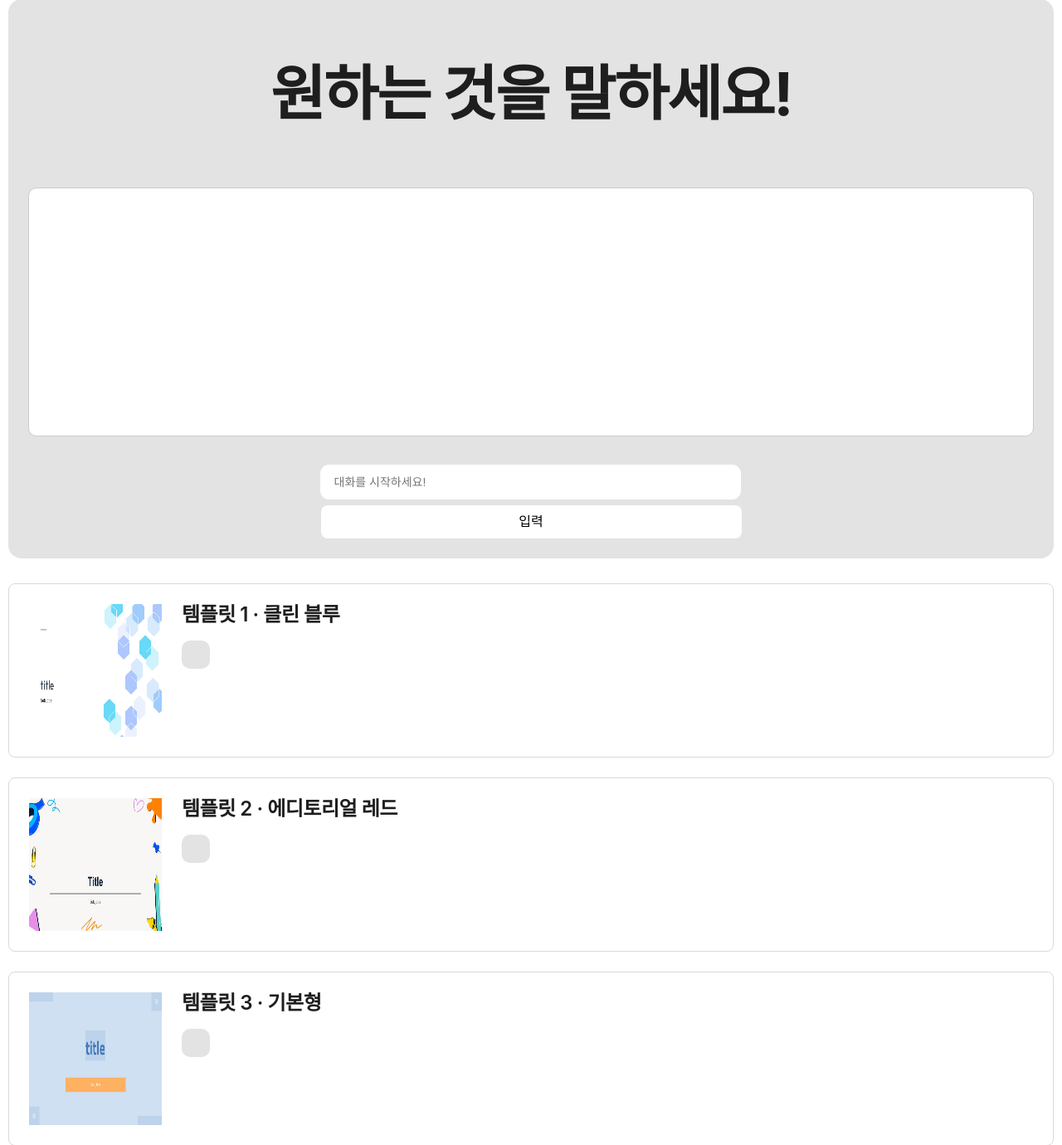
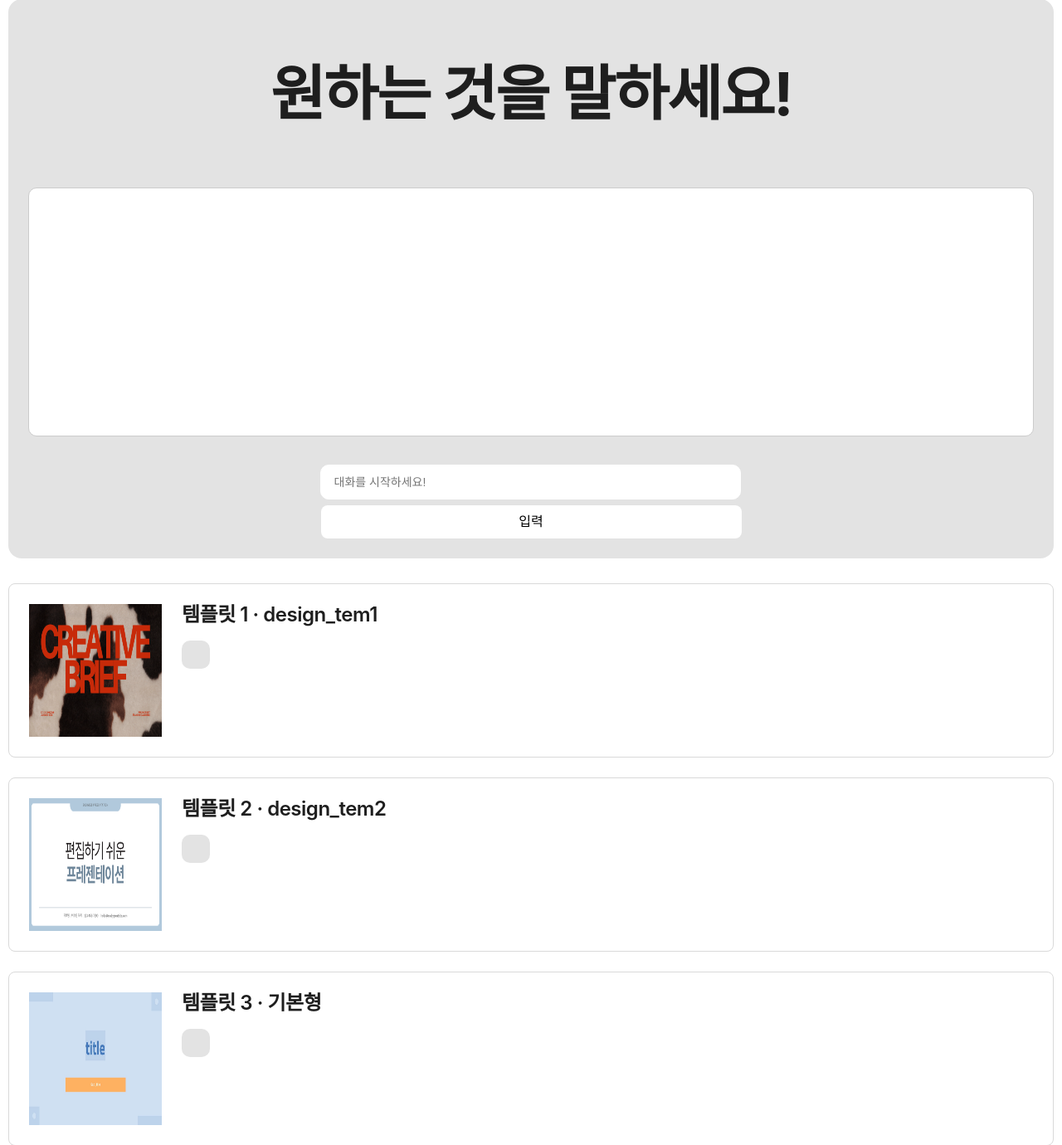
Before and after one commit to juwonparkme/ai_ppt, a Django app: page /prompt/ in a window 1280 px wide. Shown: the part 162-1542 px from the top of the page at 83% size. Run offline with Django 5.2, Linux system fonts and the light colour scheme; the visitor is signed in with stand-in values (Sample User, id 1); some libraries are stand-ins or nearby versions.

Commit message:
fix: align template cards with design refs

```diff
--- a/blog/templates/blog/prompt.html
+++ b/blog/templates/blog/prompt.html
@@ -136,13 +136,13 @@
                         <button type="submit" class="button_input" id="button_input">입력</button>
                     </div>
             </div>
-    </div>
+        </div>
     <div class="cards">
         <div class="card">
-            <img class="image_temp" src="{% static 'css/img/template2.jpg' %}"/>
+            <img class="image_temp" src="{% static 'css/img/design_tem1_preview.png' %}"/>
             <div class="body">
                 <div class="text">
-                    <div class="title-2">템플릿 1 · 클린 블루</div>
+                    <div class="title-2">템플릿 1 · design_tem1</div>
 {#                    <div class="body-text-for">소개</div>#}
 {#                    <div class="body-text-for">...</div>#}
                 </div>
@@ -153,10 +153,10 @@
             </div>
         </div>
         <div class="card">
-            <img class="image_temp" src="{% static 'css/img/template1.jpg' %}"/>
+            <img class="image_temp" src="{% static 'css/img/design_tem2_preview.png' %}"/>
             <div class="body">
                 <div class="text">
-                    <div class="title-2">템플릿 2 · 에디토리얼 레드</div>
+                    <div class="title-2">템플릿 2 · design_tem2</div>
 {#                    <div class="body-text-for">소개</div>#}
 {#                    <div class="body-text-for">...</div>#}
                 </div>
```
Also changed, not shown: blog/static/css/img/design_tem1_preview.png (added), blog/static/css/img/design_tem2_preview.png (added).
